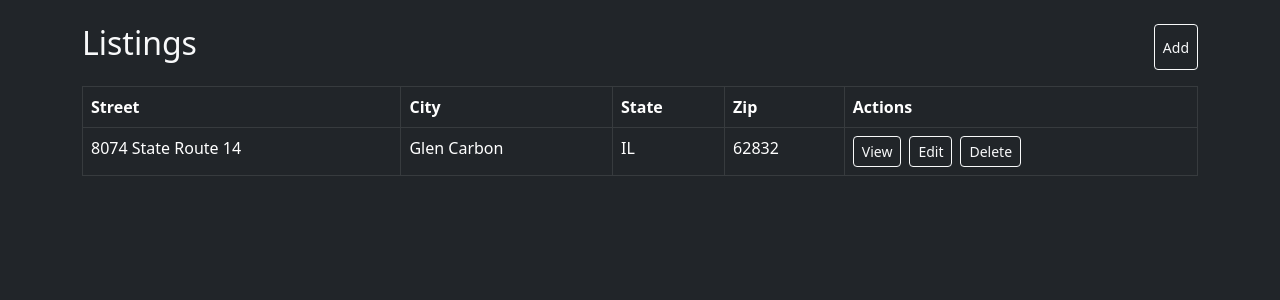
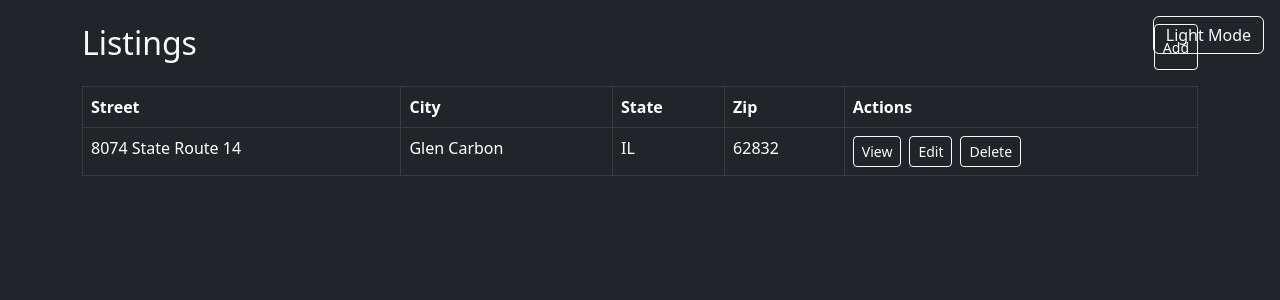
Before and after one commit to StuartLech/Hand-Up-Housing, a Django app: page /react/ in a window 1280 px wide. Shown: the top 300 px of the page. Run offline with Django 5.2, Linux system fonts and the light colour scheme; data comes from the database, SQL or seed files in the repository; some libraries are stand-ins or nearby versions.

Commit message:
Add light/dark mode toggle (#8)

```diff
--- a/housing_app/templates/housing_app/react_index.html
+++ b/housing_app/templates/housing_app/react_index.html
@@ -4,8 +4,23 @@
 <head>
   <title>HUH Connect Madco - React</title>
   <link href="https://cdn.jsdelivr.net/npm/bootstrap@5.2.3/dist/css/bootstrap.min.css" rel="stylesheet">
+  <style>
+    body.light-mode {
+      background-color: #f8f9fa !important;
+      color: #000 !important;
+    }
+    body.light-mode .btn-outline-light {
+      border-color: #000;
+      color: #000;
+    }
+    body.light-mode .btn-outline-light:hover {
+      background-color: #000;
+      color: #fff;
+    }
+  </style>
 </head>
 <body class="bg-dark text-light">
+  <button id="theme-toggle" class="btn btn-outline-light position-fixed top-0 end-0 m-3" onclick="toggleTheme()">Light Mode</button>
   <div id="root"></div>
 
   <script src="https://unpkg.com/react@17/umd/react.development.js" crossorigin></script>
@@ -14,5 +29,6 @@
 
   <!-- note: no extra spaces around the tag -->
   <script type="text/babel" src="{% static 'js/react-app.js' %}"></script>
+  <script src="{% static 'js/theme-toggle.js' %}"></script>
 </body>
 </html>
--- /dev/null
+++ b/static/js/theme-toggle.js
@@ -0,0 +1,22 @@
+(function() {
+  function applyTheme(mode) {
+    var btn = document.getElementById('theme-toggle');
+    if (mode === 'light') {
+      document.body.classList.add('light-mode');
+      if (btn) btn.textContent = 'Dark Mode';
+    } else {
+      document.body.classList.remove('light-mode');
+      if (btn) btn.textContent = 'Light Mode';
+    }
+  }
+
+  var stored = localStorage.getItem('theme');
+  applyTheme(stored === 'light' ? 'light' : 'dark');
+
+  window.toggleTheme = function() {
+    var isLight = document.body.classList.contains('light-mode');
+    var newMode = isLight ? 'dark' : 'light';
+    localStorage.setItem('theme', newMode);
+    applyTheme(newMode);
+  };
+})();
```
Also changed, not shown: housing_app/templates/housing_app/base.html (+48 -0 lines).
